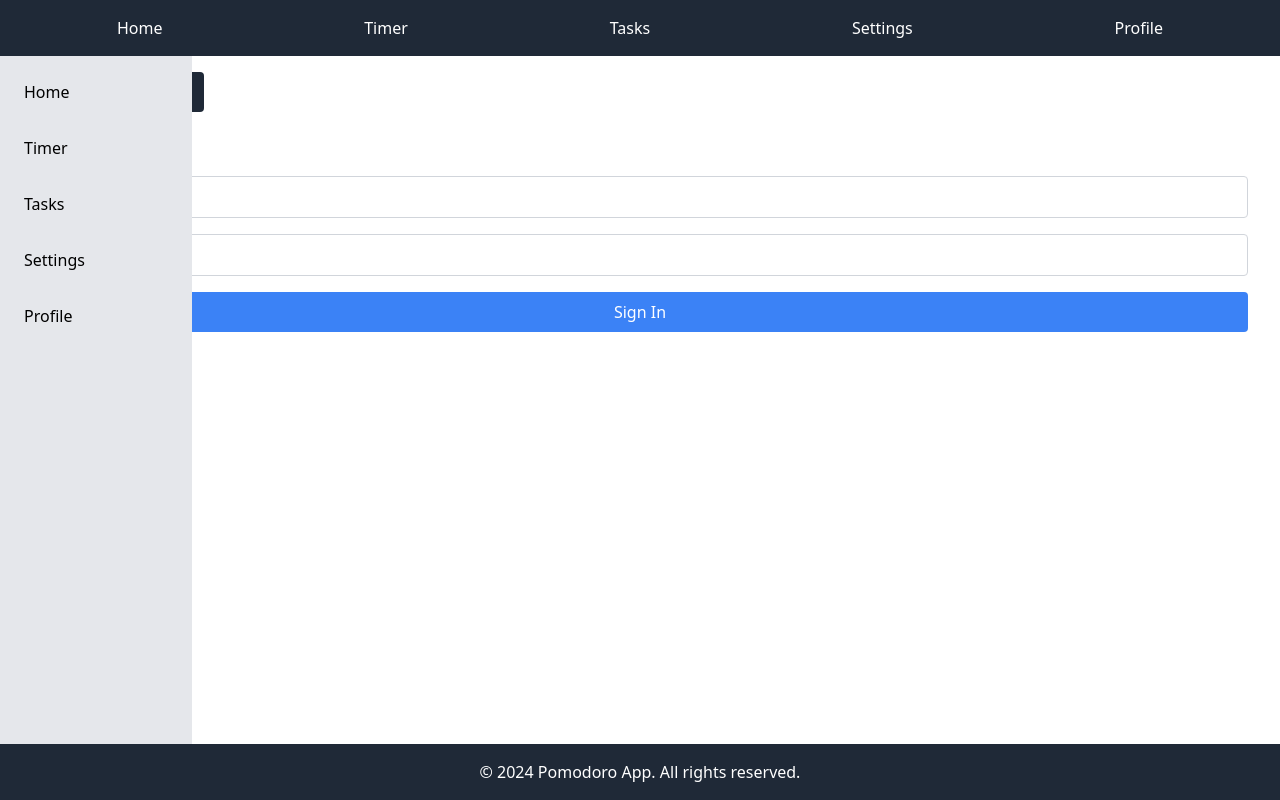
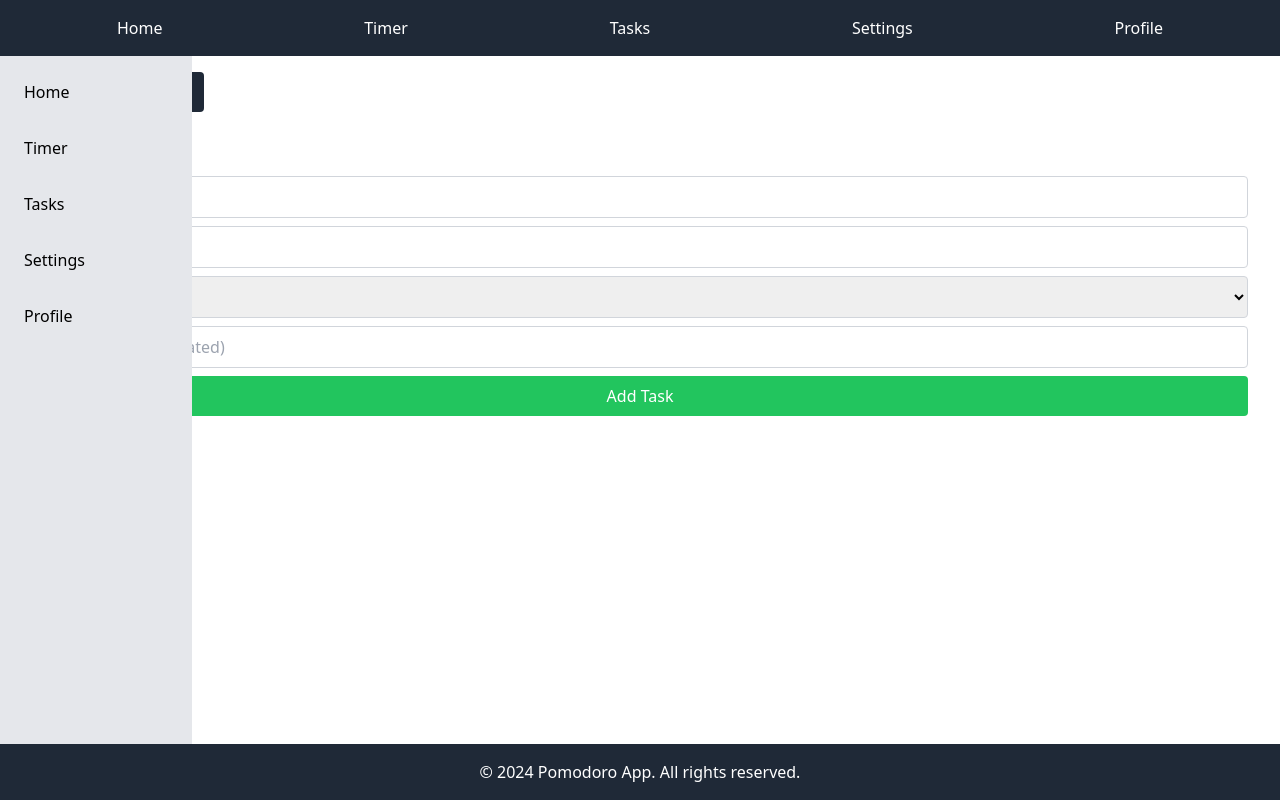
Before and after one commit to bhanuprakashsfdc/EasyPomodoro, a React (Vite) app: page /tasks in a window 1280 px wide. Before the commit this address led to /signin. Built offline with nearby package versions, Linux system fonts and the light colour scheme.

Commit message:
pushing firebase

```diff
--- a/src/App.jsx
+++ b/src/App.jsx
@@ -14,7 +14,7 @@ import Header from './components/Header';
 import Footer from './components/Footer';
 import Sidebar from './components/Sidebar';
 import ThemeToggle from './components/ThemeToggle';
-import GlobalError from './components/GlobalError'; // Import GlobalError component
+import GlobalError from './components/GlobalError';
 
 function PrivateRoute({ children }) {
   const user = useSelector((state) => state.auth.user);
@@ -42,8 +42,8 @@ function App() {
             <ThemeToggle />
             <Routes>
               <Route path="/" element={<Home />} />
-              <Route path="/timer" element={<PrivateRoute><Timer /></PrivateRoute>} />
-              <Route path="/tasks" element={<PrivateRoute><Tasks /></PrivateRoute>} />
+              <Route path="/timer" element={<Timer />} /> {/* Allow access to Timer without login */}
+              <Route path="/tasks" element={<Tasks />} /> {/* Allow access to Tasks without login */}
               <Route path="/settings" element={<PrivateRoute><Settings /></PrivateRoute>} />
               <Route path="/profile" element={<PrivateRoute><Profile /></PrivateRoute>} />
               <Route path="/statistics" element={<PrivateRoute><Statistics /></PrivateRoute>} />
@@ -52,7 +52,7 @@ function App() {
               <Route path="/signout" element={<SignOut />} />
               <Route path="*" element={<div>404 Not Found</div>} />
             </Routes>
-            <GlobalError /> {/* Include GlobalError component */}
+            <GlobalError />
           </div>
         </div>
         <Footer />
--- a/src/components/SignIn.jsx
+++ b/src/components/SignIn.jsx
@@ -15,7 +15,11 @@ function SignIn() {
     setError('');
     try {
       const userCredential = await signInWithEmailAndPassword(auth, email, password);
-      dispatch(setUser(userCredential.user));
+      const user = {
+        uid: userCredential.user.uid,
+        email: userCredential.user.email,
+      };
+      dispatch(setUser(user));
     } catch (error) {
       console.error('Error signing in:', error);
       setError(error.message);
--- a/src/components/SignUp.jsx
+++ b/src/components/SignUp.jsx
@@ -15,7 +15,11 @@ function SignUp() {
     setError('');
     try {
       const userCredential = await createUserWithEmailAndPassword(auth, email, password);
-      dispatch(setUser(userCredential.user));
+      const user = {
+        uid: userCredential.user.uid,
+        email: userCredential.user.email,
+      };
+      dispatch(setUser(user));
     } catch (error) {
       console.error('Error signing up:', error);
       setError(error.message);
--- a/src/components/Tasks.jsx
+++ b/src/components/Tasks.jsx
@@ -4,15 +4,24 @@ import { addTaskToFirestore, fetchData, updateTaskInFirestore, deleteTaskFromFir
 
 function Tasks() {
   const [taskName, setTaskName] = useState('');
+  const [taskLabel, setTaskLabel] = useState('');
+  const [taskPriority, setTaskPriority] = useState('low');
+  const [taskTags, setTaskTags] = useState('');
   const [editMode, setEditMode] = useState(false);
   const [currentTask, setCurrentTask] = useState(null);
   const [error, setError] = useState('');
   const dispatch = useDispatch();
   const tasks = useSelector((state) => state.firestore.tasks);
+  const user = useSelector((state) => state.auth.user);
 
   useEffect(() => {
-    dispatch(fetchData());
-  }, [dispatch]);
+    if (user) {
+      dispatch(fetchData());
+    } else {
+      const localTasks = JSON.parse(localStorage.getItem('tasks')) || [];
+      dispatch({ type: 'FETCH_DATA_SUCCESS', payload: localTasks });
+    }
+  }, [dispatch, user]);
 
   const handleAddTask = () => {
     setError('');
@@ -20,14 +29,33 @@ function Tasks() {
       setError('Task name cannot be empty.');
       return;
     }
-    const newTask = { name: taskName, completed: false };
-    dispatch(addTaskToFirestore(newTask));
+    const newTask = {
+      name: taskName,
+      label: taskLabel,
+      priority: taskPriority,
+      tags: taskTags.split(',').map((tag) => tag.trim()),
+      completed: false,
+    };
+    if (user) {
+      dispatch(addTaskToFirestore(newTask));
+    } else {
+      const localTasks = JSON.parse(localStorage.getItem('tasks')) || [];
+      localTasks.push({ ...newTask, id: Date.now().toString() });
+      localStorage.setItem('tasks', JSON.stringify(localTasks));
+      dispatch({ type: 'ADD_TASK_SUCCESS', payload: { ...newTask, id: Date.now().toString() } });
+    }
     setTaskName('');
+    setTaskLabel('');
+    setTaskPriority('low');
+    setTaskTags('');
   };
 
   const handleEditTask = (task) => {
     setEditMode(true);
     setTaskName(task.name);
+    setTaskLabel(task.label);
+    setTaskPriority(task.priority);
+    setTaskTags(task.tags.join(', '));
     setCurrentTask(task);
   };
 
@@ -38,42 +66,104 @@ function Tasks() {
       return;
     }
     if (currentTask) {
-      dispatch(updateTaskInFirestore({ ...currentTask, name: taskName }));
+      const updatedTask = {
+        ...currentTask,
+        name: taskName,
+        label: taskLabel,
+        priority: taskPriority,
+        tags: taskTags.split(',').map((tag) => tag.trim()),
+      };
+      if (user) {
+        dispatch(updateTaskInFirestore(updatedTask));
+      } else {
+        const localTasks = JSON.parse(localStorage.getItem('tasks')) || [];
+        const taskIndex = localTasks.findIndex((task) => task.id === currentTask.id);
+        localTasks[taskIndex] = updatedTask;
+        localStorage.setItem('tasks', JSON.stringify(localTasks));
+        dispatch({ type: 'UPDATE_TASK_SUCCESS', payload: updatedTask });
+      }
       setTaskName('');
+      setTaskLabel('');
+      setTaskPriority('low');
+      setTaskTags('');
       setEditMode(false);
       setCurrentTask(null);
     }
   };
 
   const handleCompleteTask = (task) => {
-    dispatch(updateTaskInFirestore({ ...task, completed: !task.completed }));
+    if (user) {
+      dispatch(updateTaskInFirestore({ ...task, completed: !task.completed }));
+    } else {
+      const localTasks = JSON.parse(localStorage.getItem('tasks')) || [];
+      const taskIndex = localTasks.findIndex((t) => t.id === task.id);
+      localTasks[taskIndex].completed = !task.completed;
+      localStorage.setItem('tasks', JSON.stringify(localTasks));
+      dispatch({ type: 'UPDATE_TASK_SUCCESS', payload: { ...task, completed: !task.completed } });
+    }
   };
 
   const handleDeleteTask = (taskId) => {
-    dispatch(deleteTaskFromFirestore(taskId));
+    if (user) {
+      dispatch(deleteTaskFromFirestore(taskId));
+    } else {
+      const localTasks = JSON.parse(localStorage.getItem('tasks')) || [];
+      const newTasks = localTasks.filter((task) => task.id !== taskId);
+      localStorage.setItem('tasks', JSON.stringify(newTasks));
+      dispatch({ type: 'DELETE_TASK_SUCCESS', payload: taskId });
+    }
   };
 
   return (
     <div className="p-4">
       <h1 className="text-2xl font-bold mb-4">Tasks</h1>
       {error && <p className="text-red-500 mb-4">{error}</p>}
-      <div className="flex mb-4">
+      <div className="flex flex-col mb-4">
         <input
           type="text"
           value={taskName}
           onChange={(e) => setTaskName(e.target.value)}
-          className="border border-gray-300 p-2 flex-1 rounded"
+          placeholder="Task Name"
+          className="border border-gray-300 p-2 rounded mb-2"
+        />
+        <input
+          type="text"
+          value={taskLabel}
+          onChange={(e) => setTaskLabel(e.target.value)}
+          placeholder="Task Label"
+          className="border border-gray-300 p-2 rounded mb-2"
+        />
+        <select
+          value={taskPriority}
+          onChange={(e) => setTaskPriority(e.target.value)}
+          className="border border-gray-300 p-2 rounded mb-2"
+        >
+          <option value="low">Low Priority</option>
+          <option value="medium">Medium Priority</option>
+          <option value="high">High Priority</option>
+        </select>
+        <input
+          type="text"
+          value={taskTags}
+          onChange={(e) => setTaskTags(e.target.value)}
+          placeholder="Tags (comma separated)"
+          className="border border-gray-300 p-2 rounded mb-2"
         />
         {editMode ? (
-          <button onClick={handleUpdateTask} className="bg-blue-500 text-white px-4 py-2 rounded ml-2">Update Task</button>
+          <button onClick={handleUpdateTask} className="bg-blue-500 text-white px-4 py-2 rounded">Update Task</button>
         ) : (
-          <button onClick={handleAddTask} className="bg-green-500 text-white px-4 py-2 rounded ml-2">Add Task</button>
+          <button onClick={handleAddTask} className="bg-green-500 text-white px-4 py-2 rounded">Add Task</button>
         )}
       </div>
       <ul className="space-y-2">
         {tasks.map((task) => (
           <li key={task.id} className="flex items-center justify-between bg-gray-100 p-2 rounded">
-            <span className={`${task.completed ? 'line-through' : ''} flex-1`}>{task.name}</span>
+            <div className="flex-1">
+              <span className={`${task.completed ? 'line-through' : ''} font-bold`}>{task.name}</span>
+              <span className="ml-2 text-gray-500">{task.label}</span>
+              <span className={`ml-2 px-2 py-1 rounded ${task.priority === 'high' ? 'bg-red-500 text-white' : task.priority === 'medium' ? 'bg-yellow-500 text-white' : 'bg-green-500 text-white'}`}>{task.priority}</span>
+              <span className="ml-2 text-gray-500">{task.tags.join(', ')}</span>
+            </div>
             <button onClick={() => handleCompleteTask(task)} className="bg-green-500 text-white px-2 py-1 rounded">
               {task.completed ? 'Undo' : 'Complete'}
             </button>
--- a/src/components/Timer.jsx
+++ b/src/components/Timer.jsx
@@ -8,6 +8,7 @@ function Timer() {
   const dispatch = useDispatch();
   const timer = useSelector((state) => state.timer);
   const { workDuration, shortBreakDuration, longBreakDuration } = useSelector((state) => state.settings);
+  const user = useSelector((state) => state.auth.user);
   const [sessionType, setSessionType] = useState('work');
   const [sessionCount, setSessionCount] = useState(0);
 
@@ -53,7 +54,7 @@ function Timer() {
   return (
     <div className="text-center">
       <h1 className="text-4xl font-bold mb-4">{sessionType === 'work' ? 'Work' : sessionType === 'shortBreak' ? 'Short Break' : 'Long Break'} Timer</h1>
-      <p className="text-3xl mb-4">Time: {new Date(timer.time * 1000).toISOString().substr(14, 5)}</p>
+      <p className="text-3xl mb-4" style={{ fontSize: '100px' }}> {new Date(timer.time * 1000).toISOString().substr(14, 5)}</p>
       <div className="space-x-2">
         <button onClick={() => dispatch(startTimer())} className="bg-green-500 text-white px-4 py-2 rounded">Start</button>
         <button onClick={() => dispatch(pauseTimer())} className="bg-yellow-500 text-white px-4 py-2 rounded">Pause</button>
```
